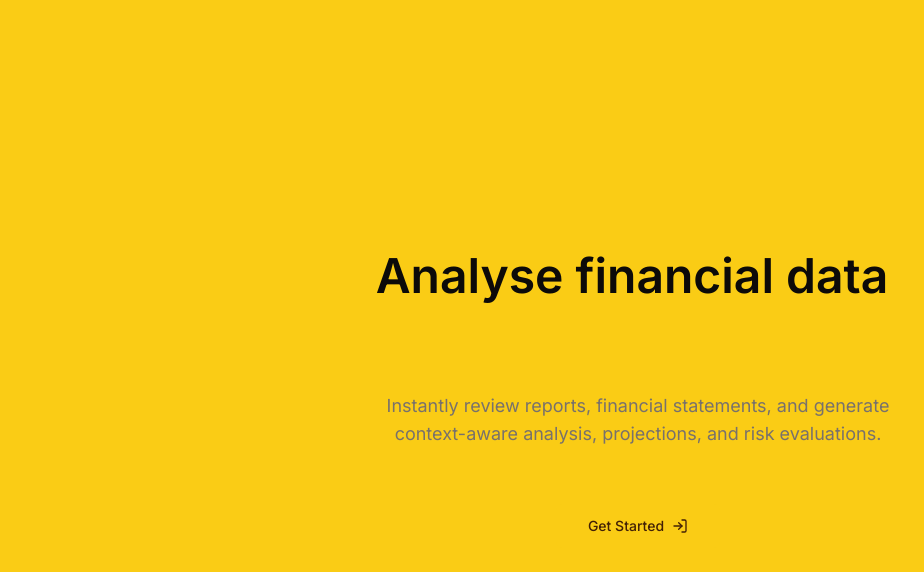
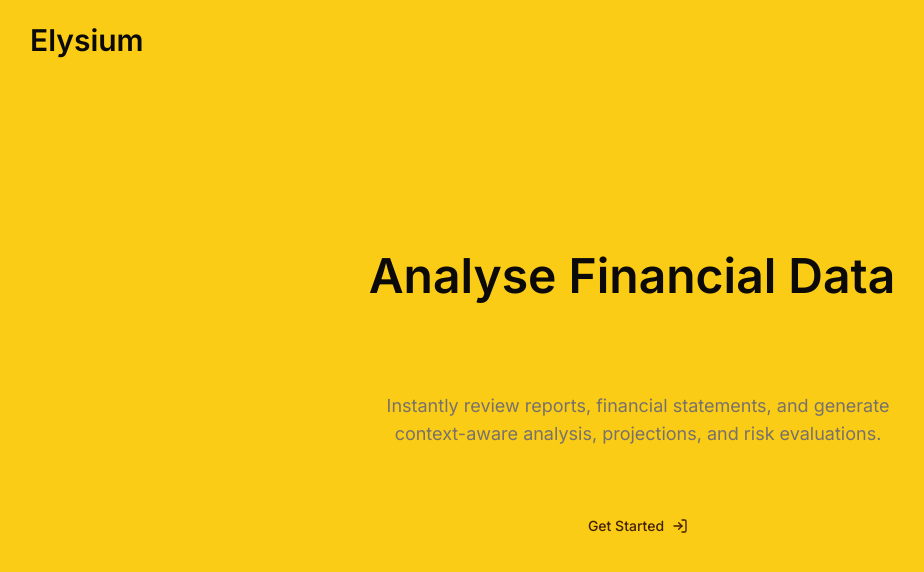
Before and after one commit to tshimega-molefe/elysiumdata, a Next.js app in the folder client/: page / in a window 1280 px wide. Shown: the top 572 px of the page, without its empty margins (2-926 px from the left). Built offline with nearby package versions, Linux system fonts and the light colour scheme; no server answers.

Commit message:
Configured S3 Object

```diff
--- a/client/package.json
+++ b/client/package.json
@@ -16,6 +16,7 @@
     "@types/react": "18.2.22",
     "@types/react-dom": "18.2.7",
     "autoprefixer": "10.4.15",
+    "aws-sdk": "^2.1461.0",
     "class-variance-authority": "^0.7.0",
     "clsx": "^2.0.0",
     "dotenv": "^16.3.1",
--- a/client/src/app/(root)/(routes)/page.tsx
+++ b/client/src/app/(root)/(routes)/page.tsx
@@ -9,13 +9,16 @@ export default async function Home() {
   const isAuthenticated = !!userId;
   return (
     <div className="w-screen min-h-screen bg-primary">
+      <nav className=" container fixed top-0 left-0 w-full h-20 flex flex-row items-center justify-between z-50">
+        <h1 className="font-semibold capitalize text-3xl">Elysium</h1>
+        <UserButton afterSignOutUrl="/" />
+      </nav>
       <div className="absolute top-1/2 left-1/2 -translate-x-1/2 -translate-y-1/2">
         <div className="flex flex-col items-center text-center max-sm:gap-6 sm:gap-10">
           <div className="flex items-center">
             <h1 className="mr-3 md:text-5xl text-xl font-semibold">
-              Analyse financial data
+              Analyse Financial Data
             </h1>
-            <UserButton afterSignOutUrl="/" />
           </div>
 
           <div className="flex mt-2">
--- /dev/null
+++ b/client/src/lib/s3.ts
@@ -0,0 +1,10 @@
+import AWS from "aws-sdk";
+
+export async function uploadToS3(file: File) {
+  try {
+    AWS.config.update({
+      accessKeyId: process.env.NEXT_PUBLIC_S3_ACCESS_KEY_ID,
+      secretAccessKey: process.env.NEXT_PUBLIC_S3_SECRET_ACCESS_KEY,
+    });
+  } catch (error) {}
+}
```
Also changed, not shown: 1 other file (tests, documents, lock files or other folders).
